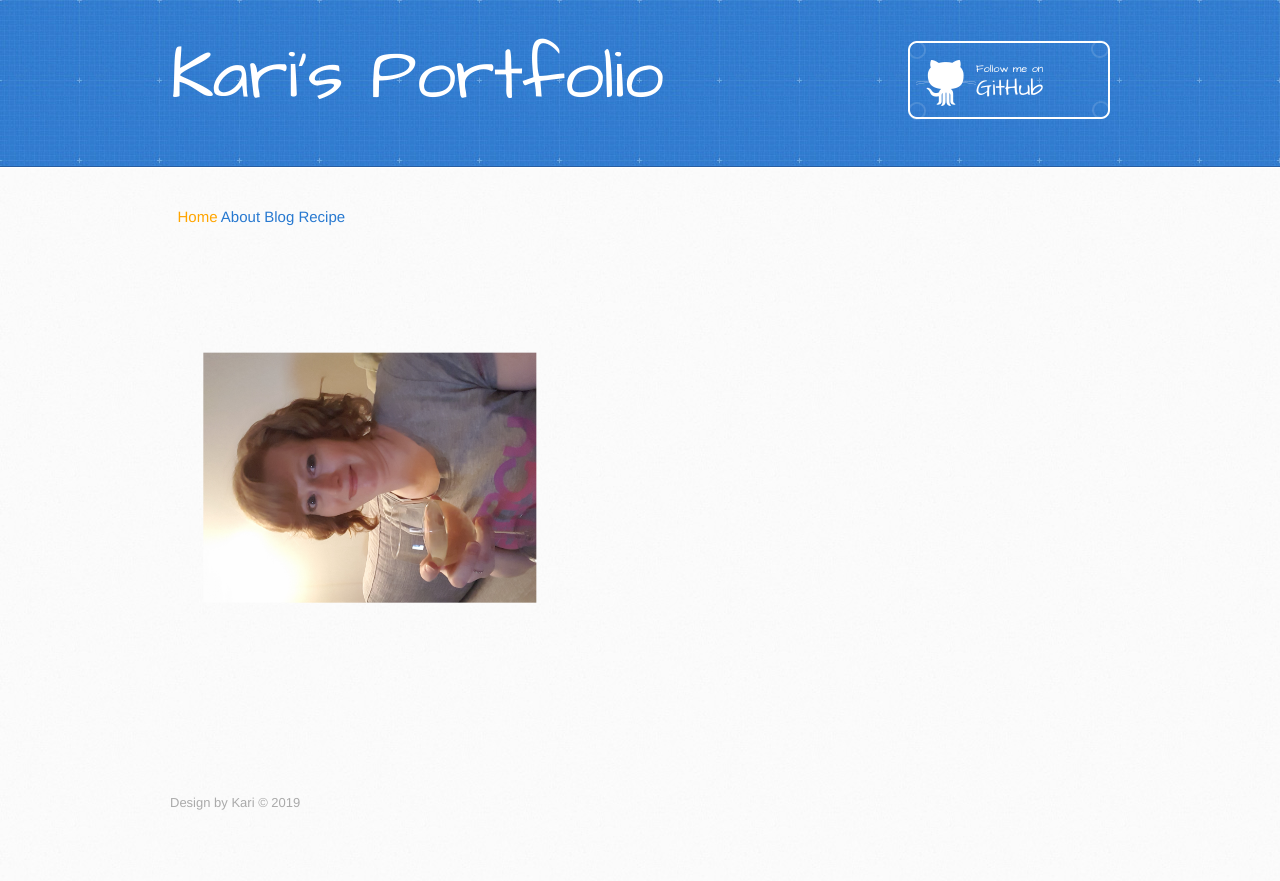
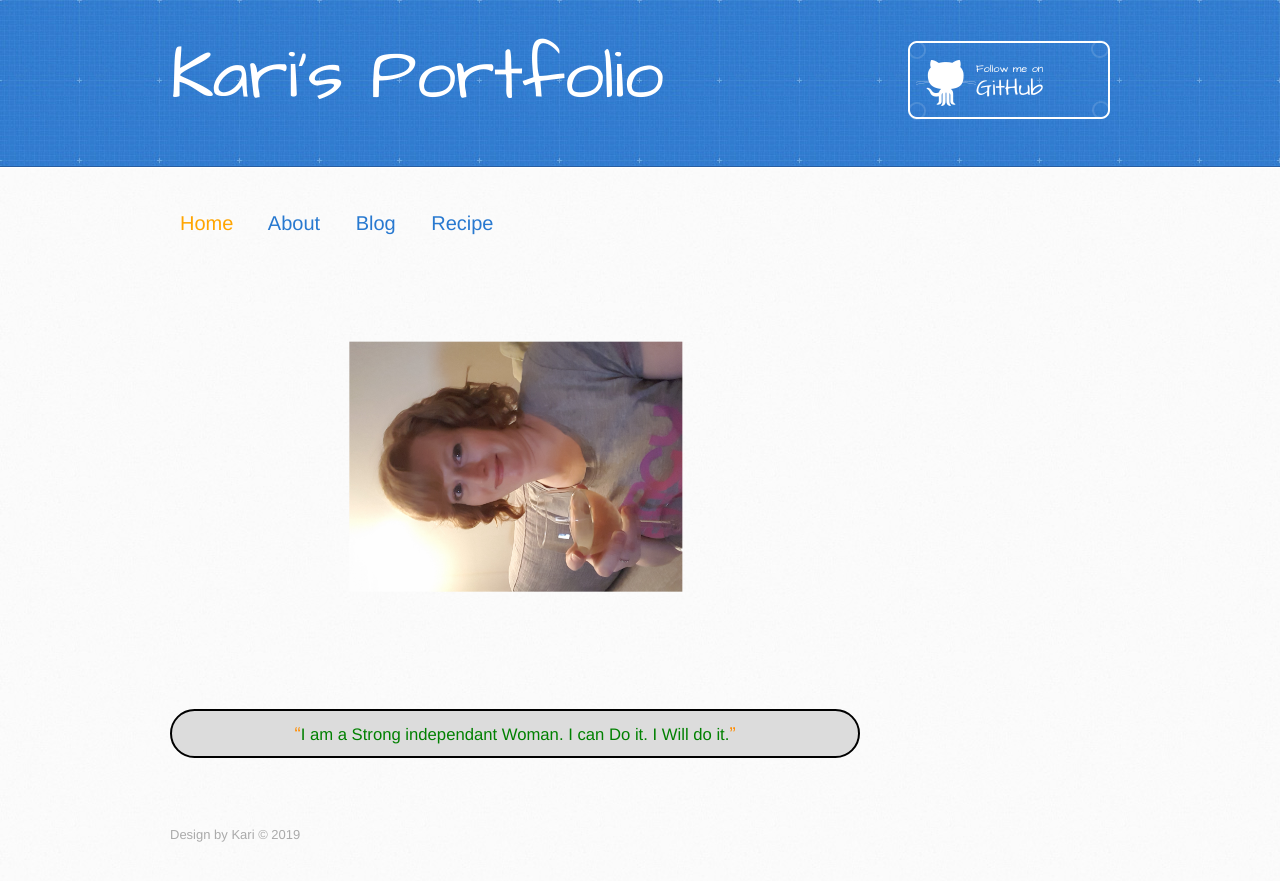
Before and after one commit to Cholive/cholive.github.io, a Jekyll site: the page built from index.html, in a window 1280 px wide. Shown: the top 881 px of the page. Built offline with Jekyll 4.4.1, drawn with Linux system fonts in a browser that asks for light colours; the repository's description, which GitHub fills in, is left out.

Commit message:
last of the updates

```diff
--- a/about.html
+++ b/about.html
@@ -12,12 +12,11 @@
 
 
     <article class="about">
-      <h2>IT Autobiography</h2>
 
 
     <br>
     <p>Prior to coming to SAIT for Information Technology I was an Administrative Assistant. Some of the fields I have worked in are medical, oil & gas, IT and retail. When I worked in the IT field as an Administrative Assistant/ Receptionist I supported two Associate Vice Presidents (AVP). One AVP was Infrastructure and the other was eCommerce. I was in charge of a variety of tasks in my role, one of them was ServiceNow, I had to input data of a new hire in order for them to have access to files and programs within their department. While working there I decided to look into SAIT’s IT program to see if it was at all possible for me to get educated in something I enjoyed doing and I read over all the majors and chose Software Developer because I had hope to become a Data Administrator. That all changed quickly once I experienced Web Development, right then I knew what my career path was supposed to be. </p>
-    <p><blockquote>I am a Strong independant Woman. I can Do it. I Shall do it. I Will do it.</blockquote> </p>
+
 
     <p> Once I was done my first year as a Software Developer and dabbled in some other areas of IT which peaked my interest I decided to change my major to Web Developer. What I really enjoyed about website design was the fact that I could see the results in real time. Learning the aspects of interface design and how to layout webpages to be user friendly. I believe I am on the right path to a great career in something I will enjoy doing in the years to come.</p>
   </article>
--- a/assets/css/styles.css
+++ b/assets/css/styles.css
@@ -27,12 +27,13 @@
  /* Style of Nav bar */
 
 nav {
-  align-self: start;
-  justify-self: start;
-  /* display: flex; */
+  /* align-self: start;
+  justify-self: start; */
+  display: block;
   flex-wrap: wrap;
   padding: 0.5em;
-
+  word-spacing: 30px;
+  font-size: 20px;
 }
 
 ul{
@@ -44,17 +45,19 @@
 
  #zero {
   transform: rotate(-90deg);
-  position: relative;
-  margin: 5em;
+  /* position: relative; */
+  display: block;
+  margin-left: auto;
+  margin-right: auto;
+  padding: 3.5em;
+}
 
-
-}
   blockquote{
     border: 2px solid black;
     background-color: gainsboro;
     border-radius: 3em;
     margin: 0;
-    padding: 1em;
+    padding: 0.5em;
     font-size: 2ch;
     text-align: center;
     color: green;
@@ -65,10 +68,10 @@
   blockquote::before{
     content: open-quote;
     color: darkorange;
-    font-size: 5ch;
+    font-size: 2ch;
   }
   blockquote::after{
     content: close-quote;
     color: darkorange;
-    font-size: 5ch;
+    font-size: 2ch;
   }
--- a/index.md
+++ b/index.html
@@ -5,7 +5,7 @@
 
 <img id="zero" src="/assets/images/Me.jpg" width="250" alt="Me"><br>
 
-
+<blockquote>I am a Strong independant Woman. I can Do it. I Will do it.</blockquote>
 
 
 
```
Also changed, not shown: another-page.md (deleted, +0 -9 lines).
